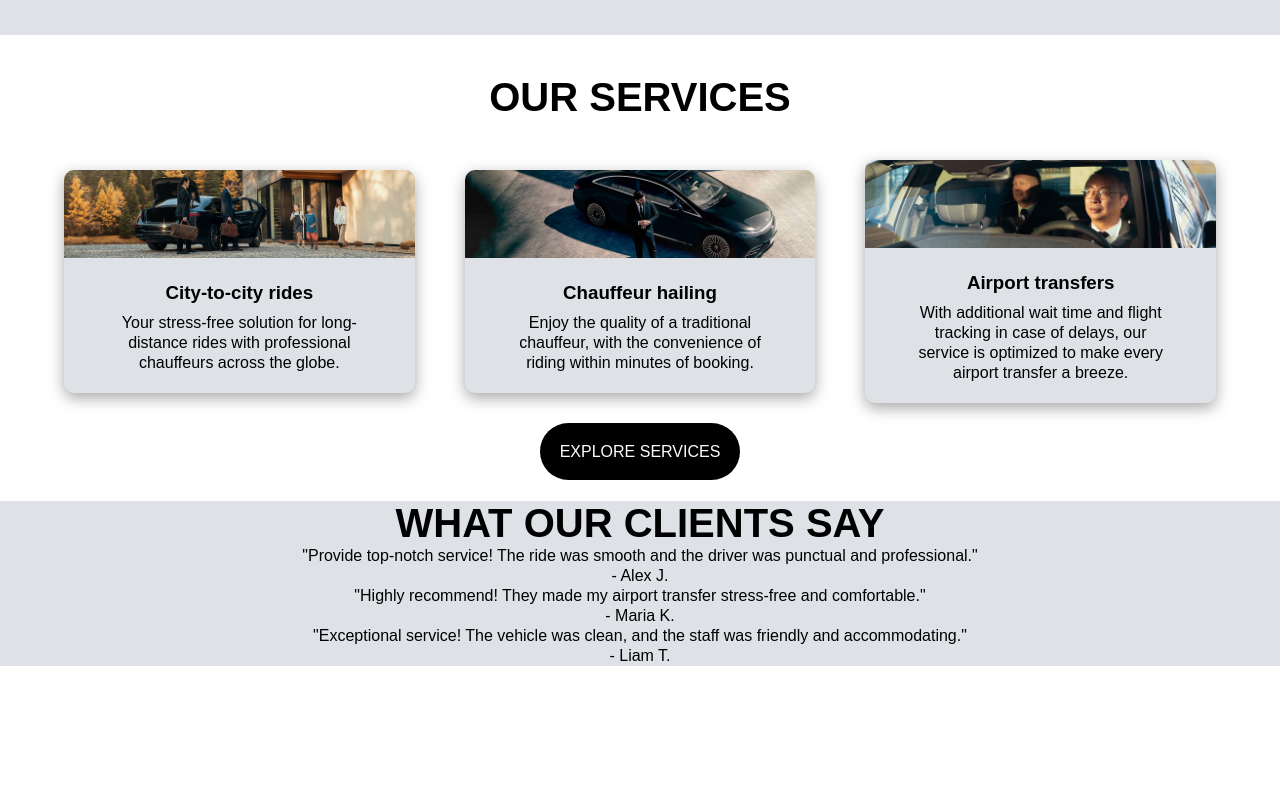
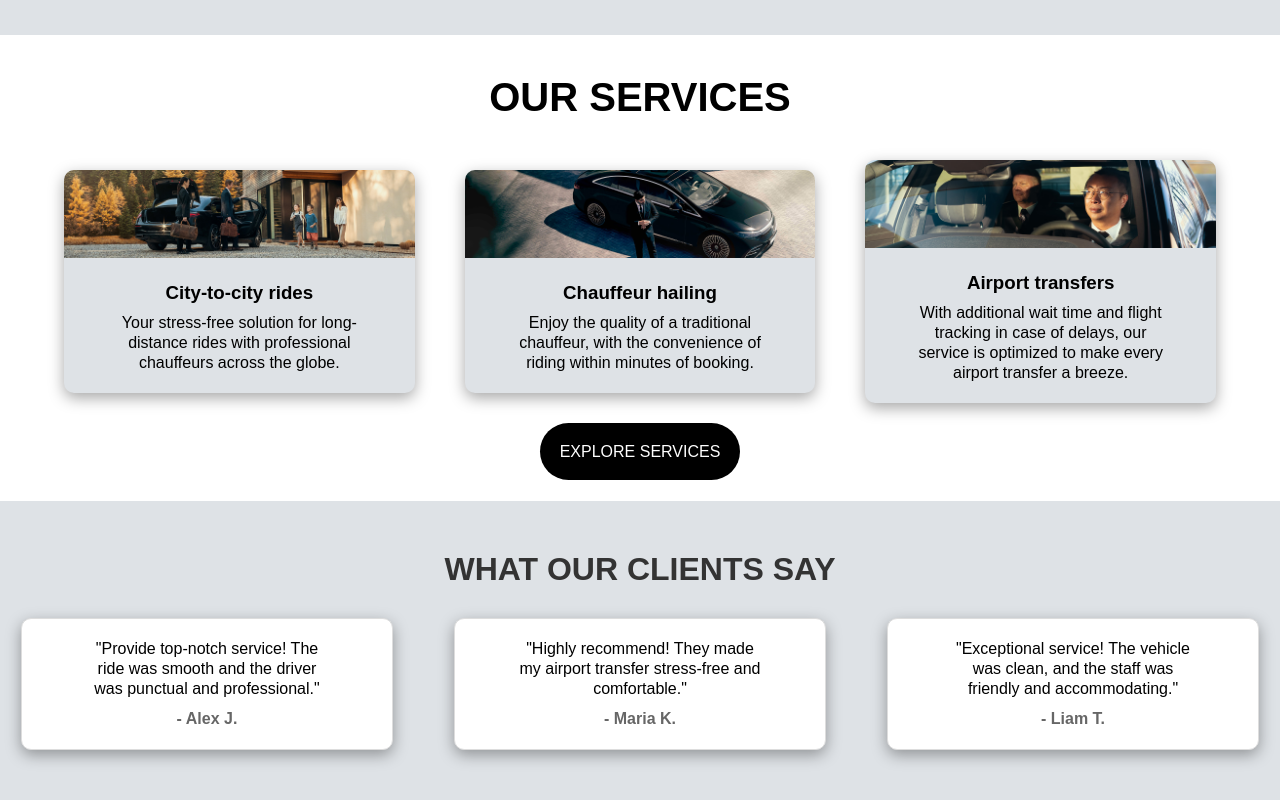
Before and after one commit to nic-dgl103-f24-cvs1/project-DavinderSingh9244, a plain HTML site: page index.html in a window 1280 px wide. Shown: the part 1777-2577 px from the top of the page. Before the commit the page ends 2443 px from the top, so only its background shows below. Drawn offline with Linux system fonts and the light colour scheme.

Commit message:
Give style to testimonial section

```diff
--- a/style.css
+++ b/style.css
@@ -202,6 +202,38 @@ header {
 .mobile_hidden_article {
   display: none;
 }
+ /* Testimonials Section */
+ #testimonials {
+  padding: 50px 20px;
+  text-align: center;
+}
+
+#testimonials h2 {
+  font-size: 2em;
+  margin-bottom: 30px;
+  color: #333;
+}
+.testimonial {
+  margin-bottom: 30px;
+  padding: 20px;
+  border: 1px solid #ddd;
+  border-radius: 10px;
+  background-color: #fff;
+  box-shadow: rgba(0, 0, 0, 0.35) 0px 5px 15px;
+}
+
+.testimonial .quote {
+  font-size: 1.6rem;
+  color: black;
+}
+
+.testimonial .author {
+  margin-top: 10px;
+  font-size: 1em;
+  font-weight: bold;
+  color: #666;
+}
+
 @media only screen and (min-width: 1200px) {
   .anchor {
     padding: 20px 20px;
@@ -306,4 +338,14 @@ header {
   .mobile_hidden_article {
     display: block;
   }
+   /*   testimonial  SECTION */
+  .testimonial_wrapper {
+    display: flex;
+    justify-content: center;
+    align-items: center;
+    gap: 61px;
+  }
+  .testimonial {
+    width: 30%;
+  }
 }
```
